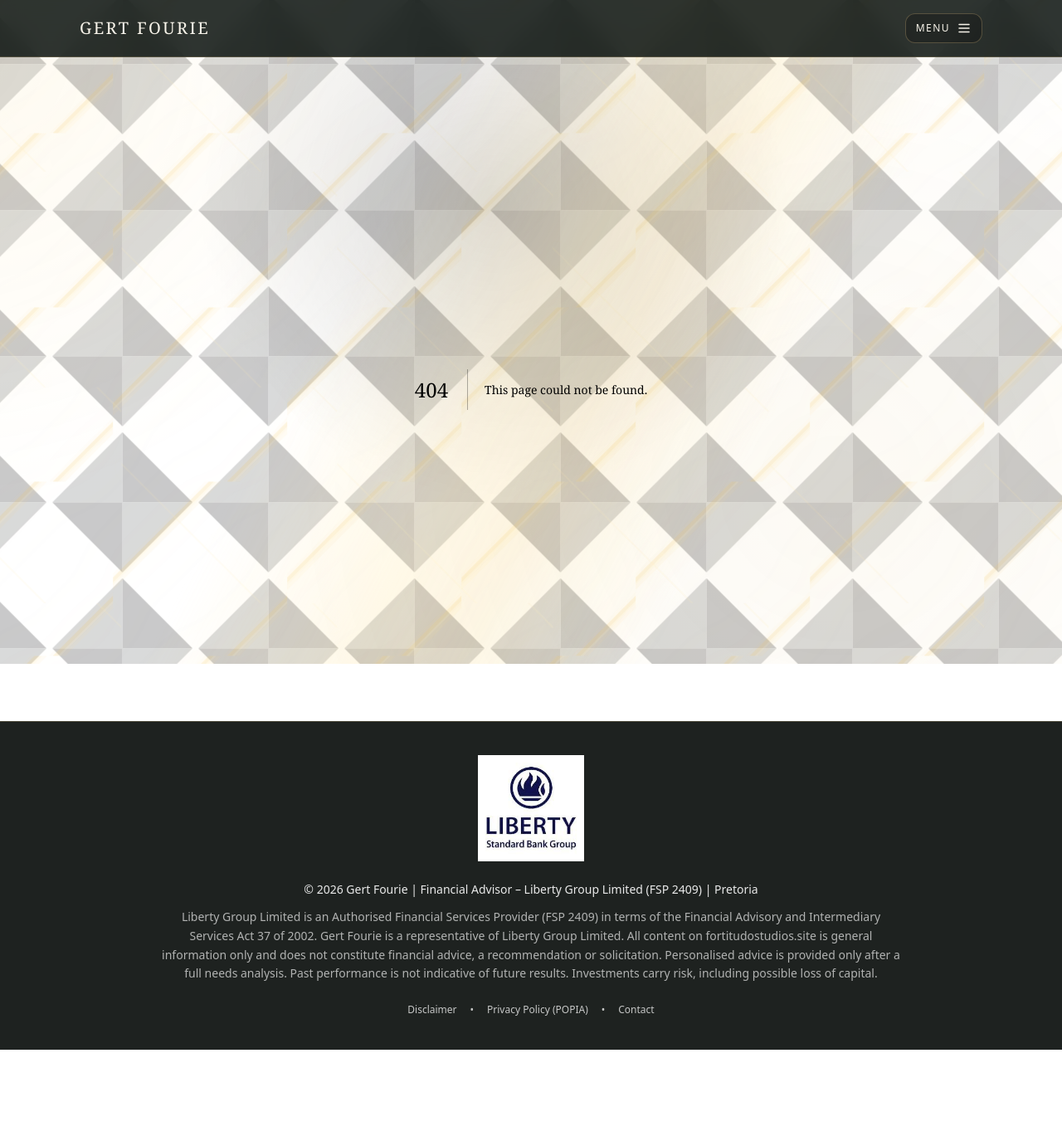
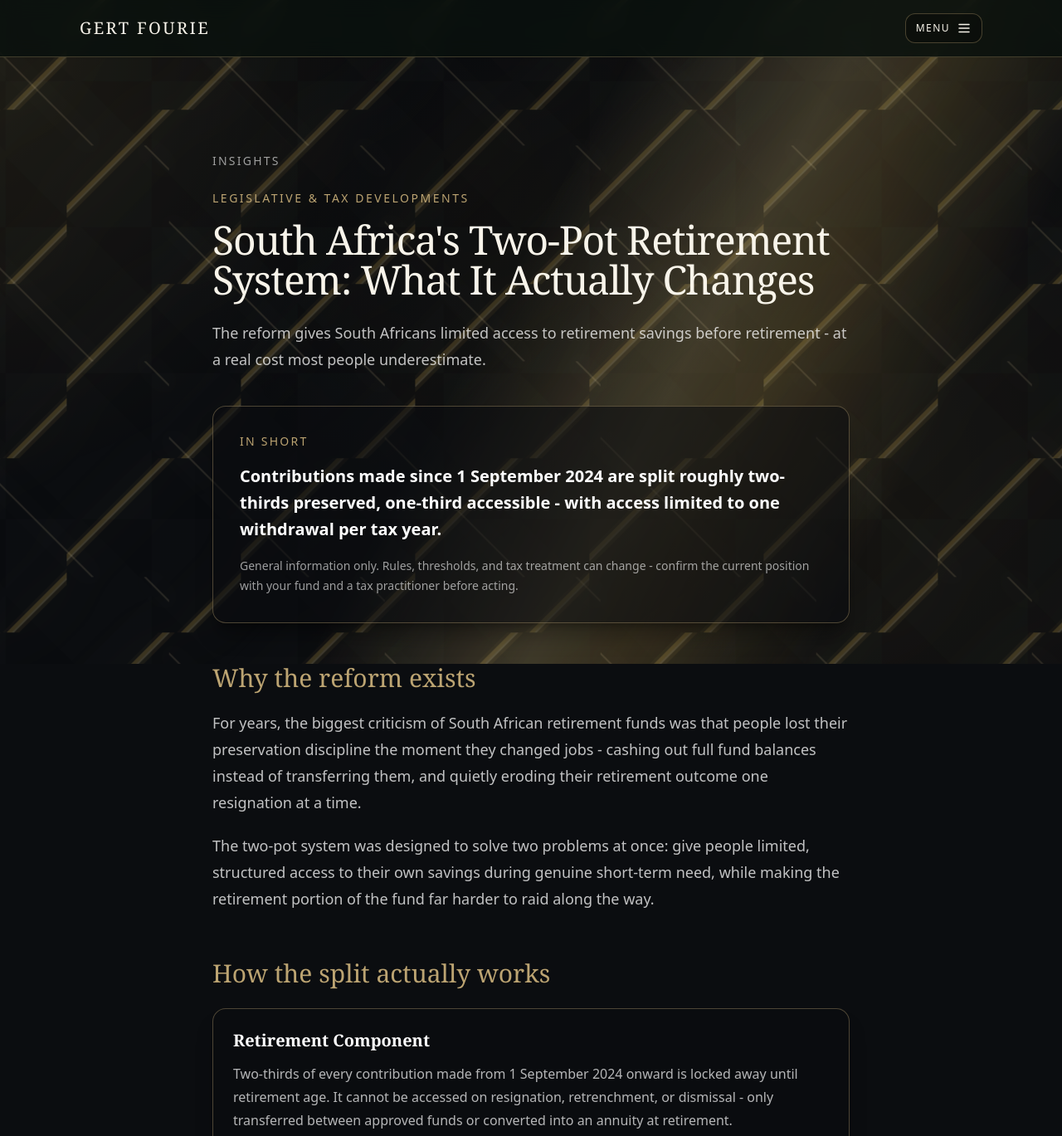
Before and after one commit to Beastslayer2600/fortitudo-studio-multipage, a Next.js app: page /insights/two-pot-retirement-system in a window 1280 px wide. Before the commit this address had no page. Shown: the top 1369 px of the page at 83% size. Before the commit the page ends 1265 px from the top, so only its background shows below. Built offline with nearby package versions, Linux system fonts and the light colour scheme.

Commit message:
Add files via upload

```diff
--- /dev/null
+++ b/app/(site)/insights/two-pot-retirement-system/page.tsx
@@ -0,0 +1,147 @@
+import type { Metadata } from "next";
+import Link from "next/link";
+
+const mechanics = [
+  {
+    title: "Retirement Component",
+    description:
+      "Two-thirds of every contribution made from 1 September 2024 onward is locked away until retirement age. It cannot be accessed on resignation, retrenchment, or dismissal - only transferred between approved funds or converted into an annuity at retirement.",
+  },
+  {
+    title: "Savings Component",
+    description:
+      "The remaining third can be accessed before retirement, but only once per tax year, and only once the balance reaches the minimum threshold set by the fund. Every withdrawal is taxed at your marginal income tax rate and reduces what compounds toward retirement.",
+  },
+  {
+    title: "Vested Component",
+    description:
+      "Contributions and growth accumulated before 1 September 2024 sit in a separate vested pot and continue to follow the old rules that applied to your fund before the reform.",
+  },
+] as const;
+
+const considerations = [
+  "A savings pot withdrawal is taxed at your marginal rate, not a discounted retirement lump-sum rate - so it is one of the more expensive ways to access cash.",
+  "Every rand withdrawn from the savings pot is a rand that stops compounding for retirement, often for decades.",
+  "Because only one withdrawal is allowed per tax year, timing matters - a badly timed small withdrawal can waste the year's access for a larger, more useful one.",
+  "The retirement component's stricter preservation rules mean job changes no longer offer the same access to two-thirds of your fund that many people previously relied on.",
+] as const;
+
+export const metadata: Metadata = {
+  title: "South Africa's Two-Pot Retirement System | Gert Fourie",
+  description:
+    "What the two-pot retirement reform actually changes for your contributions, access to funds, and long-term retirement planning - explained plainly.",
+};
+
+export default function TwoPotSystemPage() {
+  return (
+    <main className="relative z-10 min-h-screen pt-24 pb-16 text-[var(--cream)] sm:pt-28 sm:pb-24">
+      <article className="container max-w-4xl">
+        <div className="mx-auto max-w-3xl">
+          <Link
+            href="/insights"
+            className="text-sm uppercase tracking-[0.16em] text-white/60 transition-colors hover:text-[var(--gold)]"
+          >
+            Insights
+          </Link>
+          <p className="mt-6 text-sm uppercase tracking-[0.18em] text-[var(--gold)]">
+            Legislative &amp; Tax Developments
+          </p>
+          <h1 className="mt-4 font-serif text-4xl tracking-tight sm:text-5xl">
+            South Africa&apos;s Two-Pot Retirement System: What It Actually Changes
+          </h1>
+          <p className="mt-6 text-lg leading-8 text-white/75">
+            The reform gives South Africans limited access to retirement savings before retirement
+            - at a real cost most people underestimate.
+          </p>
+        </div>
+
+        <div className="mx-auto mt-10 max-w-3xl surface p-6 sm:p-8">
+          <p className="text-sm uppercase tracking-[0.16em] text-[var(--gold)]">In short</p>
+          <p className="mt-4 text-xl font-semibold leading-8 text-white">
+            Contributions made since 1 September 2024 are split roughly two-thirds preserved, one-third
+            accessible - with access limited to one withdrawal per tax year.
+          </p>
+          <p className="mt-4 text-sm leading-6 text-white/60">
+            General information only. Rules, thresholds, and tax treatment can change - confirm the
+            current position with your fund and a tax practitioner before acting.
+          </p>
+        </div>
+
+        <div className="mx-auto mt-12 max-w-3xl space-y-14">
+          <section className="space-y-5">
+            <h2 className="font-serif text-3xl text-[var(--gold)]">Why the reform exists</h2>
+            <p className="text-lg leading-8 text-white/75">
+              For years, the biggest criticism of South African retirement funds was that people
+              lost their preservation discipline the moment they changed jobs - cashing out full
+              fund balances instead of transferring them, and quietly eroding their retirement
+              outcome one resignation at a time.
+            </p>
+            <p className="text-lg leading-8 text-white/75">
+              The two-pot system was designed to solve two problems at once: give people limited,
+              structured access to their own savings during genuine short-term need, while making
+              the retirement portion of the fund far harder to raid along the way.
+            </p>
+          </section>
+
+          <section className="space-y-6">
+            <h2 className="font-serif text-3xl text-[var(--gold)]">How the split actually works</h2>
+            <div className="space-y-4">
+              {mechanics.map((item) => (
+                <div key={item.title} className="surface p-6">
+                  <h3 className="text-xl font-semibold text-white">{item.title}</h3>
+                  <p className="mt-3 text-base leading-7 text-white/70">{item.description}</p>
+                </div>
+              ))}
+            </div>
+          </section>
+
+          <section className="space-y-6">
+            <h2 className="font-serif text-3xl text-[var(--gold)]">
+              What this changes about your planning
+            </h2>
+            <ul className="space-y-4 text-base leading-7 text-white/75">
+              {considerations.map((point) => (
+                <li key={point} className="surface p-5">
+                  {point}
+                </li>
+              ))}
+            </ul>
+          </section>
+
+          <section className="space-y-5">
+            <h2 className="font-serif text-3xl text-[var(--gold)]">
+              Access is not the same as a good decision
+            </h2>
+            <p className="text-lg leading-8 text-white/75">
+              The existence of a legal withdrawal option does not make withdrawing the right move.
+              Every savings-pot withdrawal is measured against what that money would otherwise have
+              become by retirement - and against the tax you pay to access it today. For a genuine
+              emergency with no cheaper alternative, it can be the right tool. As a routine top-up to
+              lifestyle spending, it usually is not.
+            </p>
+          </section>
+
+          <section className="surface p-6 sm:p-8">
+            <h2 className="font-serif text-3xl text-[var(--gold)]">Conclusion</h2>
+            <p className="mt-4 text-lg leading-8 text-white/75">
+              The two-pot system is a meaningful structural change, not a minor tweak - it affects
+              how much of every future contribution you can ever touch before retirement, and how
+              expensive it is when you do. Understanding the mechanics before you need access is far
+              better than working it out under financial pressure.
+            </p>
+            <p className="mt-4 text-lg leading-8 text-white/75">
+              How this affects your specific fund, contribution structure, and retirement timeline is
+              worth reviewing directly rather than assuming.
+            </p>
+            <Link
+              href="/contact"
+              className="mt-8 inline-flex items-center justify-center rounded-xl bg-[var(--gold)] px-6 py-3 text-sm font-medium tracking-[0.08em] text-[#0B0D10] transition-colors hover:bg-white"
+            >
+              Book a free consultation
+            </Link>
+          </section>
+        </div>
+      </article>
+    </main>
+  );
+}
```
